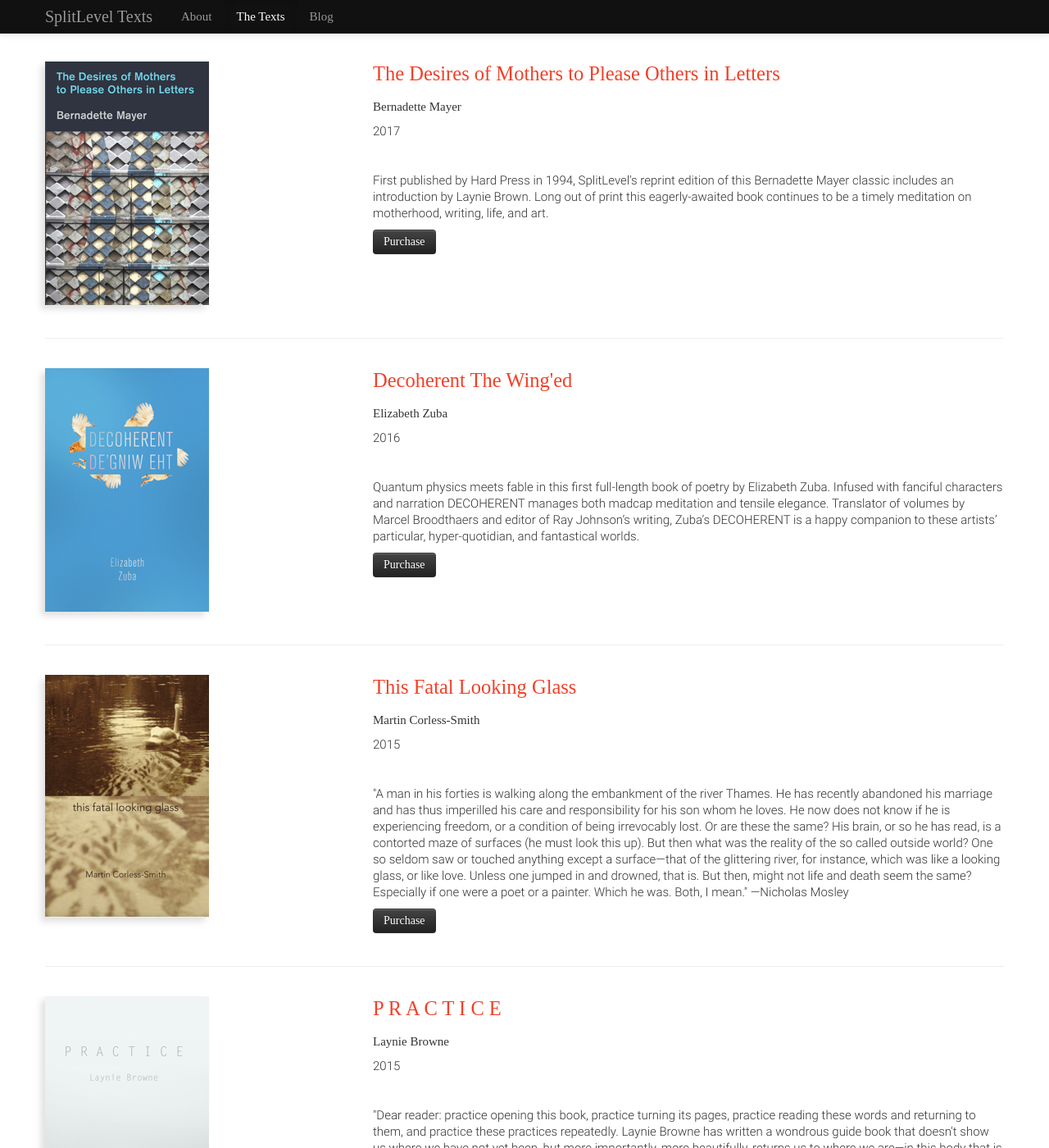
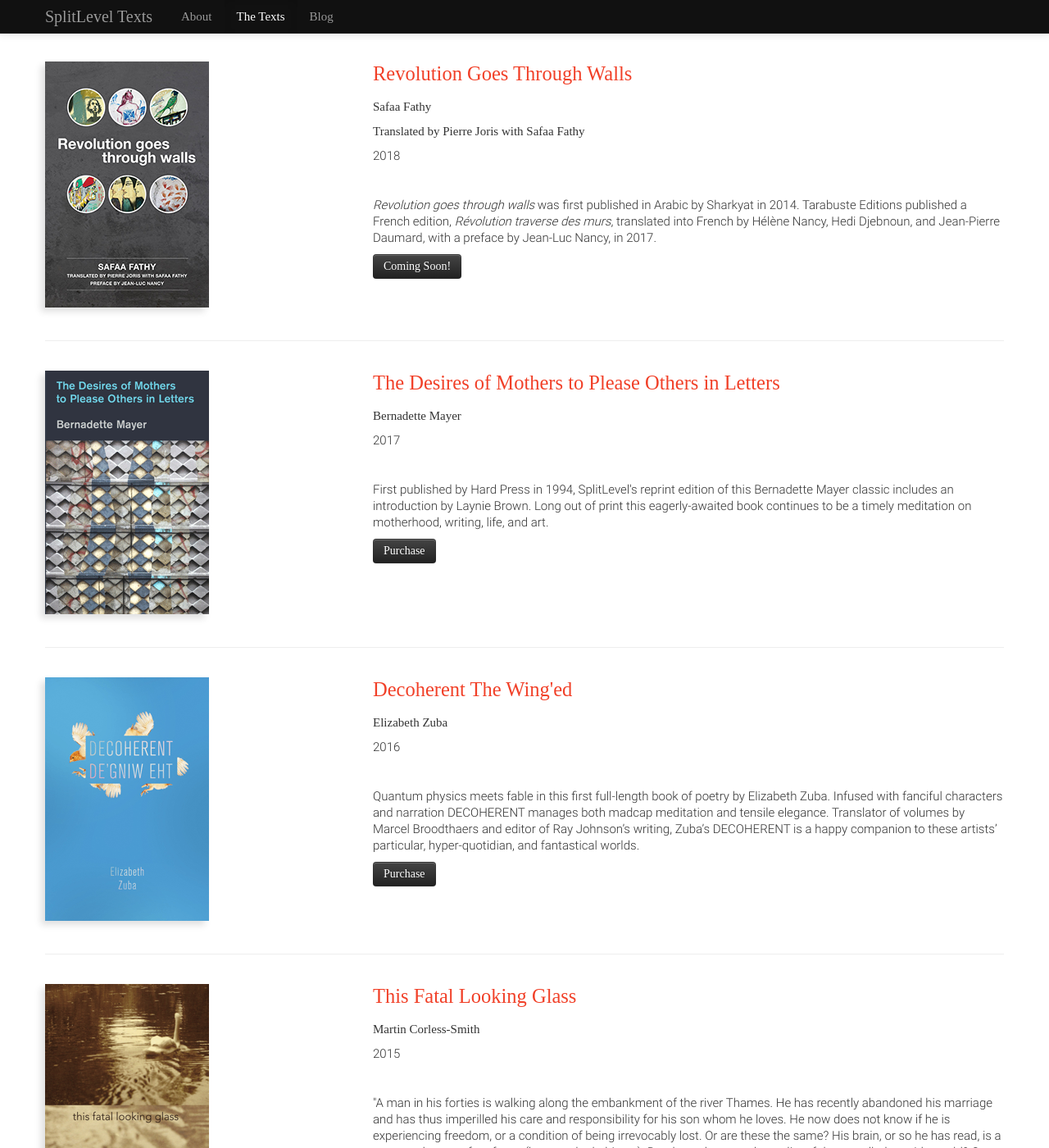
Before and after one commit to splitleveltexts/splitleveltexts.github.io, a Jekyll site: the page built from texts/index.html, in a window 1280 px wide and 1400 px high. Shown: the whole window at 82% size. Built offline with Jekyll 4.4.1, drawn with Linux system fonts in a browser that asks for light colours; some web fonts are replaced.

Commit message:
Add Fathy book to site

```diff
--- a/css/main.css
+++ b/css/main.css
@@ -73,6 +73,10 @@ p.jnlauthor {
 
   .jnlline-big {
     line-height: 1.8;
+  }
+
+  .jnline-normal {
+    line-height: 1.0;
   }
 
   .jnlline-small {
--- a/texts/index.html
+++ b/texts/index.html
@@ -9,7 +9,30 @@ texts: active
 	<div class="row">
 		<div class="span12">
 
-				<!-- SPL09 - Bernadette Mayer - The Desires of Mothers to Please Others in Letters -->
+
+			<!-- SPL11 - Safaa Fathy - Revoluttion Goes Through Walls -->
+			<div class="row catalog">
+				<!-- Cover -->
+				<div class="span4">
+					<img class="img-square main-cover" src="/img/covers/fathy-200px.png" title="Safaa Fathy - Revolution Goes Through Walls">
+				</div>
+
+				<!-- Description -->
+				<div class="span8">
+					<h3 class="title"><a href="/texts/revolution">Revolution Goes Through Walls</a></h3>
+					<p class="author">Safaa Fathy</p>
+					<p class="author">Translated by Pierre Joris with Safaa Fathy</p>
+					<p class="date">2018</p>
+					<p class="description"><em>Revolution goes through walls</em> was first published in Arabic by Sharkyat in 2014. Tarabuste Editions published a French edition, <em>Révolution traverse des murs</em>, translated into French by Hélène Nancy, Hedi Djebnoun, and Jean-Pierre Daumard, with a preface by Jean-Luc Nancy, in 2017.</p>
+					<a class="btn btn-inverse" href="#">Coming Soon!</a>
+					<!-- <a class="btn btn-inverse" href="http://www.spdbooks.org/Products/9781937658670/the-desires-of-mothers-to-please-others-in-letters.aspx">Purchase</a> -->
+				</div>
+			</div><!-- /.row -->
+			<!-- SPL11 - Safaa Fathy - Revoluttion Goes Through Walls - END -->
+
+		<hr>
+
+			<!-- SPL10 - Bernadette Mayer - The Desires of Mothers to Please Others in Letters -->
 			<div class="row catalog">
 				<!-- Cover -->
 				<div class="span4">
@@ -25,10 +48,10 @@ texts: active
 					<a class="btn btn-inverse" href="http://www.spdbooks.org/Products/9781937658670/the-desires-of-mothers-to-please-others-in-letters.aspx">Purchase</a>
 				</div>
 			</div><!-- /.row -->
-			<!-- SPL09 - Bernadette Mayer - The Desires of Mothers to Please Others in Letters - END -->
+			<!-- SPL10 - Bernadette Mayer - The Desires of Mothers to Please Others in Letters - END -->
 
 		<hr>
-			<!-- SPL10 - Elizabeth Zuba - Decoherent The Wing'ed -->
+			<!-- SPL09 - Elizabeth Zuba - Decoherent The Wing'ed -->
 			<div class="row catalog">
 				<!-- Cover -->
 				<div class="span4">
@@ -44,7 +67,7 @@ texts: active
 					<a class="btn btn-inverse" href="http://www.spdbooks.org/Products/9780985811181/decoherent-the-winged.aspx">Purchase</a>
 				</div>
 			</div><!-- /.row -->
-				<!-- SPL10 - Elizabeth Zuba - Decoherent The Wing'ed END -->
+				<!-- SPL09 - Elizabeth Zuba - Decoherent The Wing'ed END -->
 
 		<hr>
 
```
Also changed, not shown: index.html (+31 -21 lines), texts/revolution.html (added, +66 -0 lines), img/author/safaa_fathy.jpeg (added), img/covers/fathy-200px.png (added), img/covers/fathy-280px.png (added).
